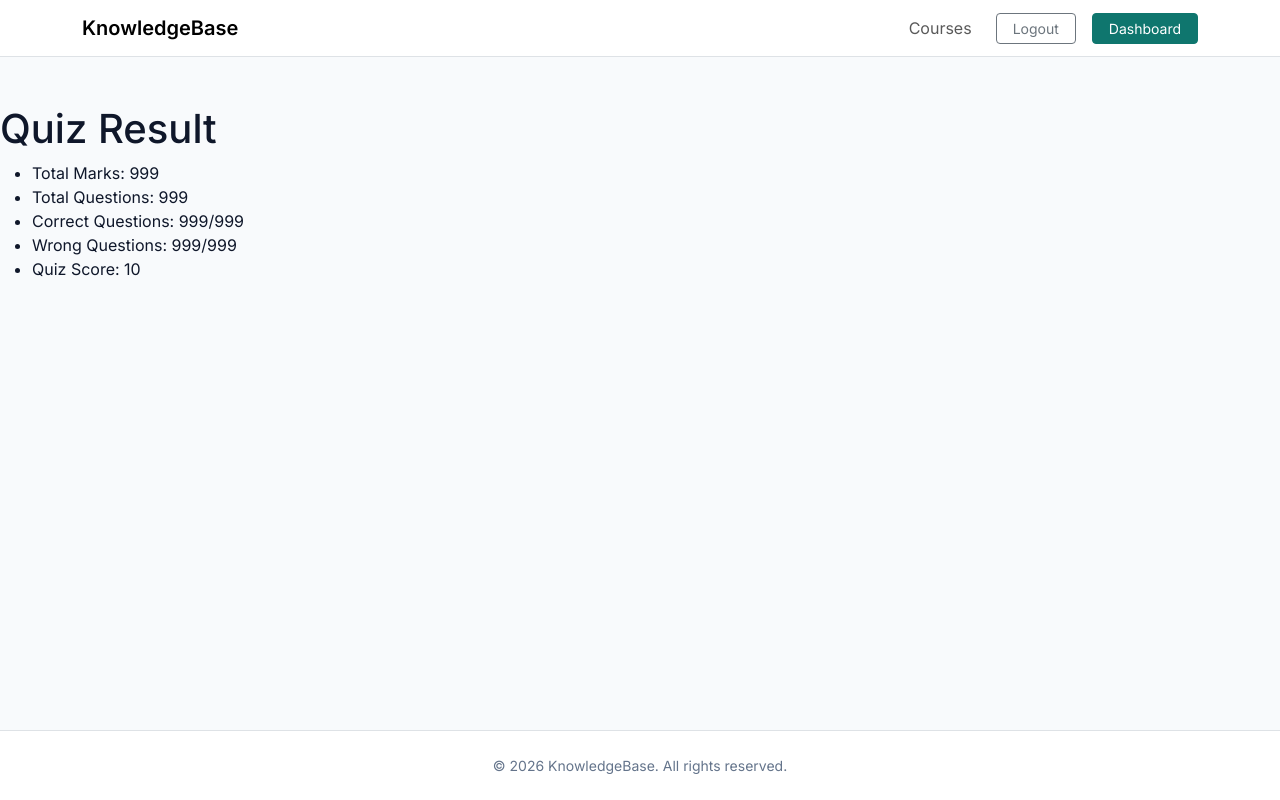
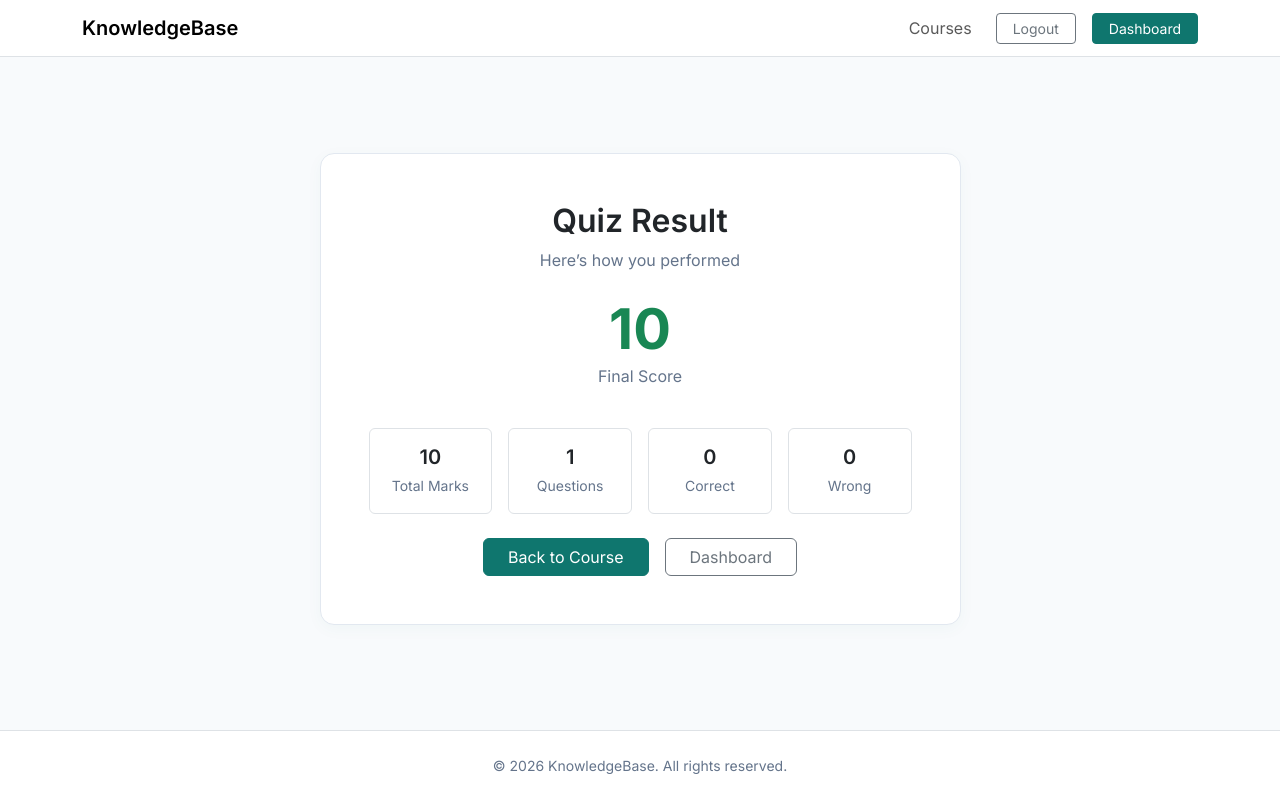
Before and after one commit to sufiyan-mansuri/knowledgebase-lms, a Django app: a page that uses KnowledgeBase/quizzes/templates/quizzes/quiz_result.html in a window 1280 px wide. Run offline with Django 5.2, Linux system fonts and the light colour scheme; a user stored in the database is signed in; tables that the repository leaves empty hold one stand-in row (values such as "Sample post").

Commit message:
Redesigned quiz views for students

```diff
--- a/KnowledgeBase/dashboard/templates/dashboard/student_dashboard.html
+++ b/KnowledgeBase/dashboard/templates/dashboard/student_dashboard.html
@@ -85,10 +85,12 @@
           <table class="table align-middle mb-0">
             <thead>
               <tr>
+                <th>Sr. No</th>
                 <th>Course</th>
                 <th>Quiz</th>
                 <th>Score</th>
                 <th>Date</th>
+                <th>Result</th>
               </tr>
             </thead>
             <tbody>
@@ -97,6 +99,7 @@
                     <td>{{ quiz_attempt.quiz.lesson.title }}</td>
                     <td>{{ quiz_attempt.quiz.lesson.module.course.title }}</td>
                     <td>{{ quiz_attempt.score }}</td>
+                    <td>{{ quiz_attempt.created_at }}</td>
                     <td><a class="btn btn-success" href="{% url 'quizzes:quiz_result' quiz_attempt.quiz.lesson.module.course.slug quiz_attempt.quiz.lesson.module.id quiz_attempt.quiz.lesson.id quiz_attempt.id %}">View Score</a><td>
                 {% endfor %}
             </tbody>
--- a/KnowledgeBase/quizzes/templates/quizzes/quiz_result.html
+++ b/KnowledgeBase/quizzes/templates/quizzes/quiz_result.html
@@ -2,14 +2,76 @@
 
 {% block content %}
 
-<h1>Quiz Result</h1>
+<section class="py-5">
+  <div class="container">
 
-<ul>
-    <li>Total Marks: 999</li>
-    <li>Total Questions: 999</li>
-    <li>Correct Questions: 999/999</li>
-    <li>Wrong Questions: 999/999</li>
-    <li>Quiz Score: {{ object.score }}</li>
-</ul>
+    <div class="row justify-content-center">
+      <div class="col-xl-7 col-lg-9">
+
+        <div class="card p-5 text-center">
+
+          <h2 class="fw-semibold mb-2">Quiz Result</h2>
+          <p class="text-muted mb-4">
+            Here’s how you performed
+          </p>
+
+          <!-- Score Highlight -->
+          <div class="mb-4">
+            <div class="display-4 fw-bold text-success">
+              {{ object.score }}
+            </div>
+            <p class="text-muted">Final Score</p>
+          </div>
+
+          <!-- Stats -->
+          <div class="row g-3 mb-4">
+
+            <div class="col-6 col-md-3">
+              <div class="border rounded p-3">
+                <h5 class="fw-semibold mb-1">{{ quiz.total_marks }}</h5>
+                <span class="text-muted small">Total Marks</span>
+              </div>
+            </div>
+
+            <div class="col-6 col-md-3">
+              <div class="border rounded p-3">
+                <h5 class="fw-semibold mb-1">{{ total_questions }}</h5>
+                <span class="text-muted small">Questions</span>
+              </div>
+            </div>
+
+            <div class="col-6 col-md-3">
+              <div class="border rounded p-3">
+                <h5 class="fw-semibold mb-1">{{ correct_questions }}</h5>
+                <span class="text-muted small">Correct</span>
+              </div>
+            </div>
+
+            <div class="col-6 col-md-3">
+              <div class="border rounded p-3">
+                <h5 class="fw-semibold mb-1">{{ incorrect_questions }}</h5>
+                <span class="text-muted small">Wrong</span>
+              </div>
+            </div>
+
+          </div>
+
+          <!-- Actions -->
+          <div class="d-flex justify-content-center gap-3">
+            <a href="{% url 'courses:course_detail' course.slug %}" class="btn btn-primary px-4">
+              Back to Course
+            </a>
+            <a href="{% url 'student_dashboard' %}" class="btn btn-outline-secondary px-4">
+              Dashboard
+            </a>
+          </div>
+
+        </div>
+
+      </div>
+    </div>
+
+  </div>
+</section>
 
 {% endblock content %}
--- a/KnowledgeBase/quizzes/views.py
+++ b/KnowledgeBase/quizzes/views.py
@@ -447,6 +447,11 @@ class QuizAttemptView(StudentRequiredMixin, EnrollmentRequiredMixin, FormView):
         kwargs['quiz'] = self.quiz
         return kwargs
 
+    def get_context_data(self, **kwargs):
+        context = super().get_context_data(**kwargs)
+        context['quiz'] = self.quiz
+        return context
+
     def form_valid(self, form):
         attempt = QuizAttempt.objects.create(
             student = self.request.user,
@@ -481,6 +486,15 @@ class QuizResultView(StudentRequiredMixin, AttemptOwnershipMixin, DetailView):
     model = QuizAttempt
     template_name = 'quizzes/quiz_result.html'
 
+    def get_context_data(self, **kwargs):
+        context = super().get_context_data(**kwargs)
+        context["course"] = get_object_or_404(Course, slug=self.kwargs['slug'])
+        context["quiz"] = get_object_or_404(Quiz, lesson=self.kwargs['lesson_id'])
+        context["total_questions"] = Question.objects.filter(quiz=context['quiz']).count()
+        context["correct_questions"] = StudentAnswer.objects.filter(attempt=self.object, selected_option__is_correct=True).count()
+        context["incorrect_questions"] = StudentAnswer.objects.filter(attempt=self.object, selected_option__is_correct=False).count()
+        return context
+
 class QuizOverviewPage(StudentRequiredMixin, DetailView):
     model = Quiz
     template_name = 'quizzes/quiz_overview.html'
```
Also changed, not shown: KnowledgeBase/quizzes/templates/quizzes/quiz_attempt.html (+61 -6 lines), KnowledgeBase/quizzes/templates/quizzes/quiz_overview.html (+54 -8 lines).
